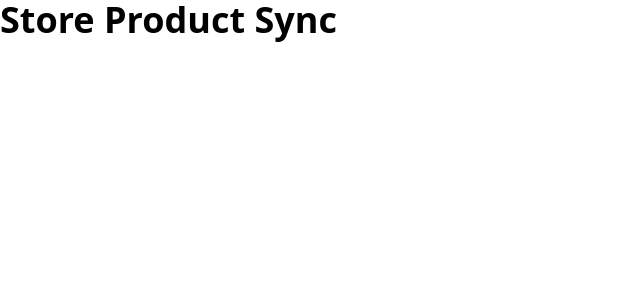
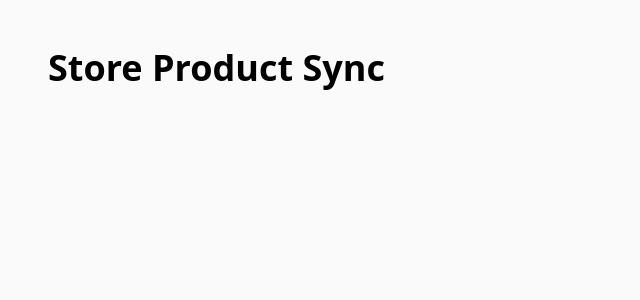
Before and after one commit to nikolay-waveo/products-testing, a Next.js app: page /admin in a window 1280 px wide. Shown: the top 300 px of the page, without its empty margins (0-640 px from the left). Built offline with nearby package versions, Linux system fonts and the light colour scheme; what @shopify/polaris would draw is missing.

Commit message:
Feat: Add Container component

```diff
--- a/pages/admin.tsx
+++ b/pages/admin.tsx
@@ -1,11 +1,12 @@
+import Container from "components/Container"
 import Title from "components/Title"
 
 
 const admin: React.FC = () => {
   return (
-    <div>
+    <Container>
       <Title>Store Product Sync</Title>
-    </div>
+    </Container>
   )
 }
 
```
